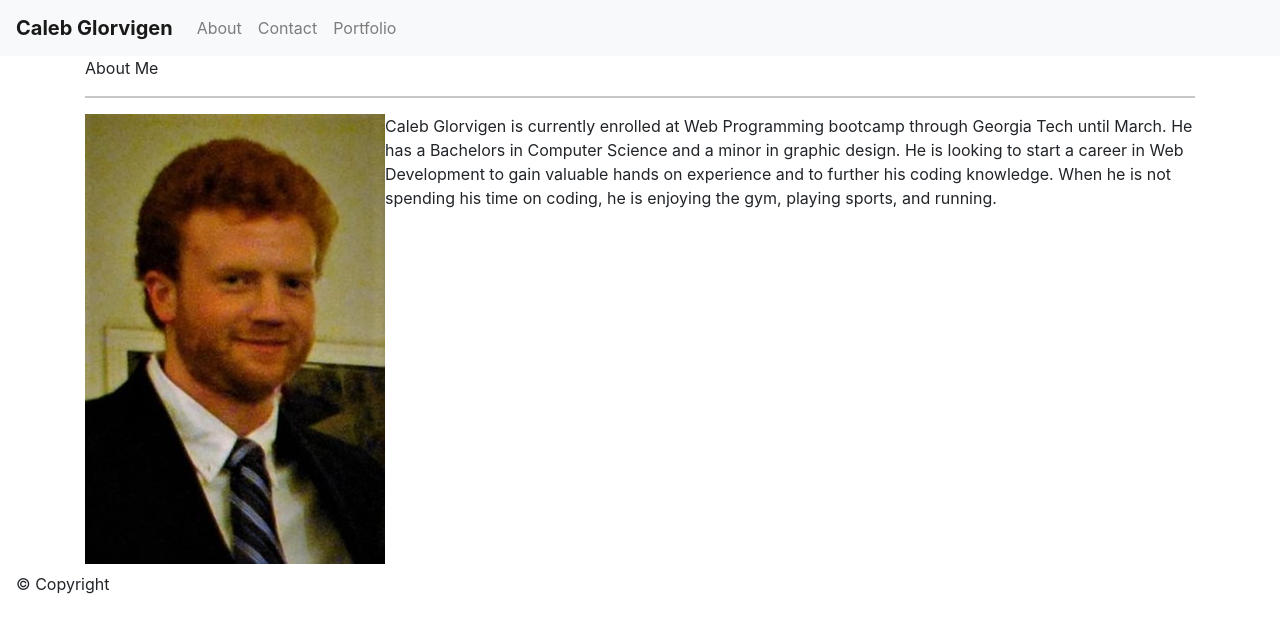
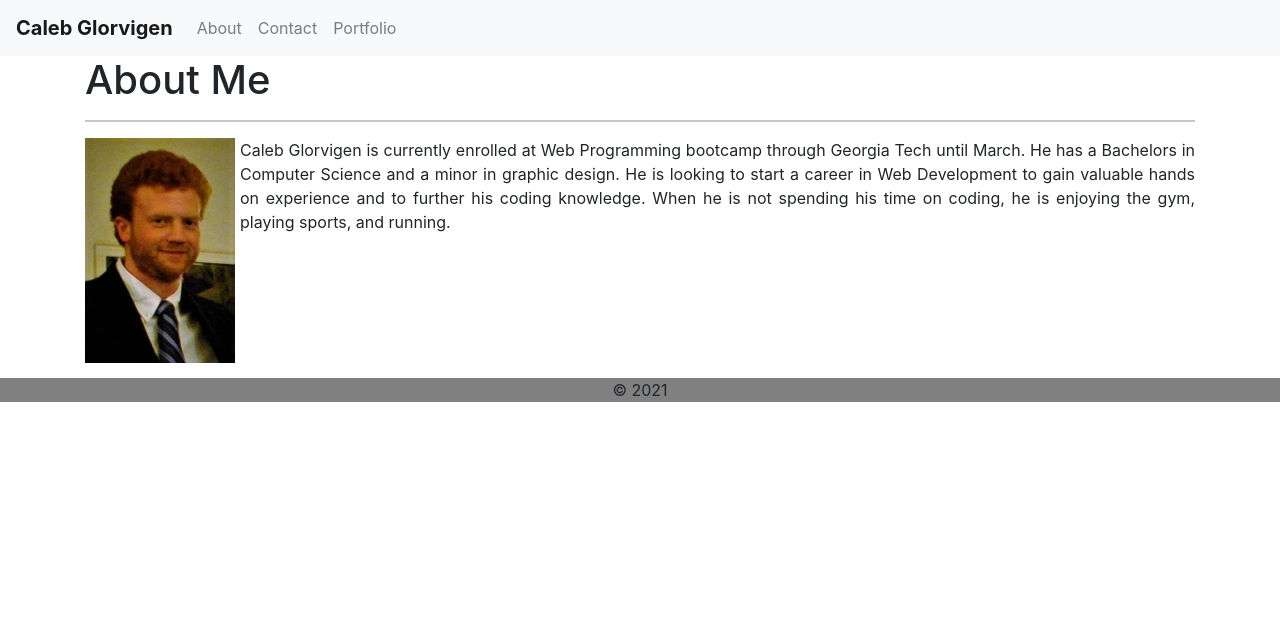
Before and after one commit to Glorvi23/portfolio-react, a React (Create React App) app: page /#/ in a window 1280 px wide. Shown: the top 632 px of the page. Built offline with nearby package versions, Linux system fonts and the light colour scheme.

Commit message:
Deploy Update

```diff
--- a/public/index.html
+++ b/public/index.html
@@ -25,7 +25,7 @@
       work correctly both with client-side routing and a non-root public URL.
       Learn how to configure a non-root public URL by running `npm run build`.
     -->
-  <title>React App</title>
+  <title>Portfolio</title>
 </head>
 
 <body>
--- a/src/components/Footer/Footer.jsx
+++ b/src/components/Footer/Footer.jsx
@@ -13,10 +13,10 @@ import {
 
 const Footer = () => {
   return (
-    <div>
-      <Navbar>
-        <p>&#169; Copyright</p>
-      </Navbar>
+    <div style={{"margin-top": "15px","background-color": "grey", "text-align": "center"}}>
+      {/* <Navbar> */}
+        <p style={{"text-align": "center"}}>&#169; 2021</p>
+      {/* </Navbar> */}
     </div>
   );
 };
--- a/src/pages/Contact/Contact.jsx
+++ b/src/pages/Contact/Contact.jsx
@@ -13,7 +13,7 @@ const Contact = () => {
             <Container lg={8} className="bg-white">
               <Row>
                 <Col>
-                  Contact
+                  <h1>Contact</h1>
                   <hr></hr>
                   <Row>
                     <Col>
--- a/src/pages/Home/Home.jsx
+++ b/src/pages/Home/Home.jsx
@@ -13,21 +13,41 @@ const Home = () => {
           <Container lg={8} className="bg-white">
             <Row>
               <Col>
-                About Me
+                <h1>About Me</h1>
                 <hr></hr>
                 <Row>
                   <Col>
-                    <img src={img} alt="Bio Picture" className="float-left" />
-                    <p>
-                      Caleb Glorvigen is currently enrolled at Web Programming
-                      bootcamp through Georgia Tech until March. He has a
-                      Bachelors in Computer Science and a minor in graphic
-                      design. He is looking to start a career in Web Development
-                      to gain valuable hands on experience and to further his
-                      coding knowledge. When he is not spending his time on
-                      coding, he is enjoying the gym, playing sports, and
-                      running.
-                    </p>
+                    <div
+                      style={{
+                        display: "flex",
+                      }}
+                    >
+                      <div>
+                        <img
+                          src={img}
+                          width={150}
+                          alt="Bio Picture"
+                          className="float-left"
+                        />
+                      </div>
+                      <div>
+                        <p
+                          style={{
+                            "margin-left": "5px",
+                            "text-align": "justify",
+                          }}
+                        >
+                          Caleb Glorvigen is currently enrolled at Web
+                          Programming bootcamp through Georgia Tech until March.
+                          He has a Bachelors in Computer Science and a minor in
+                          graphic design. He is looking to start a career in Web
+                          Development to gain valuable hands on experience and
+                          to further his coding knowledge. When he is not
+                          spending his time on coding, he is enjoying the gym,
+                          playing sports, and running.
+                        </p>
+                      </div>
+                    </div>
                   </Col>
                 </Row>
               </Col>
--- a/src/pages/Portfolio/Portfolio.jsx
+++ b/src/pages/Portfolio/Portfolio.jsx
@@ -19,7 +19,9 @@ const Portfolio = () => {
           <Container lg={8} className="bg-white">
             <Row>
               <Col lg>
-                Portfolio page
+                <h1>Portfolio</h1>
+                <p>Please click on the project buttons to be brought to their repositories.</p>
+                <hr></hr>
                 <Row>
                   <Col>
                     {db.map((item) => {
```
